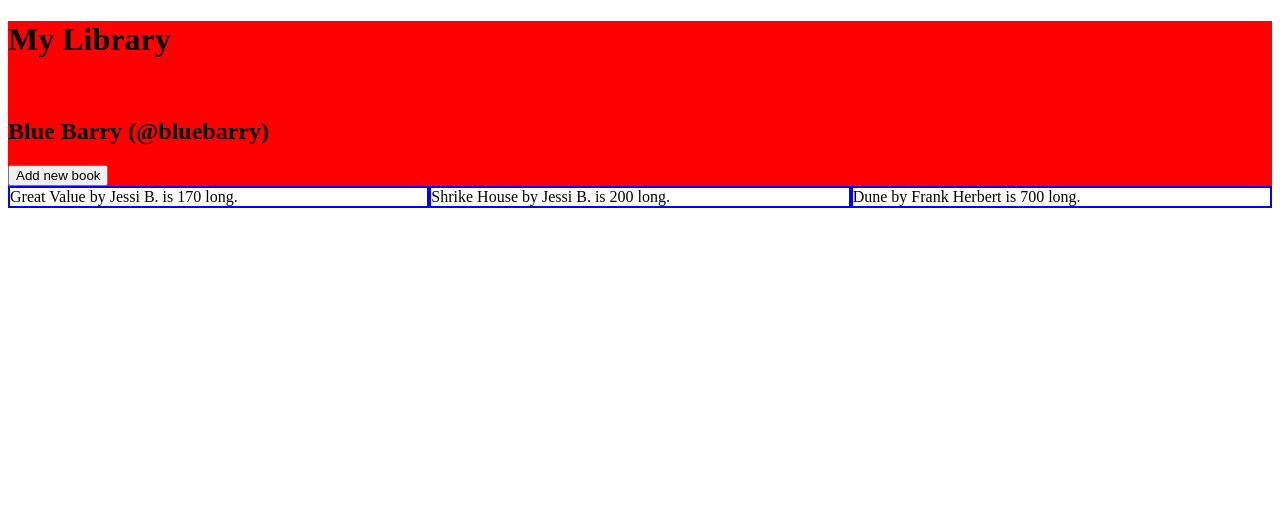
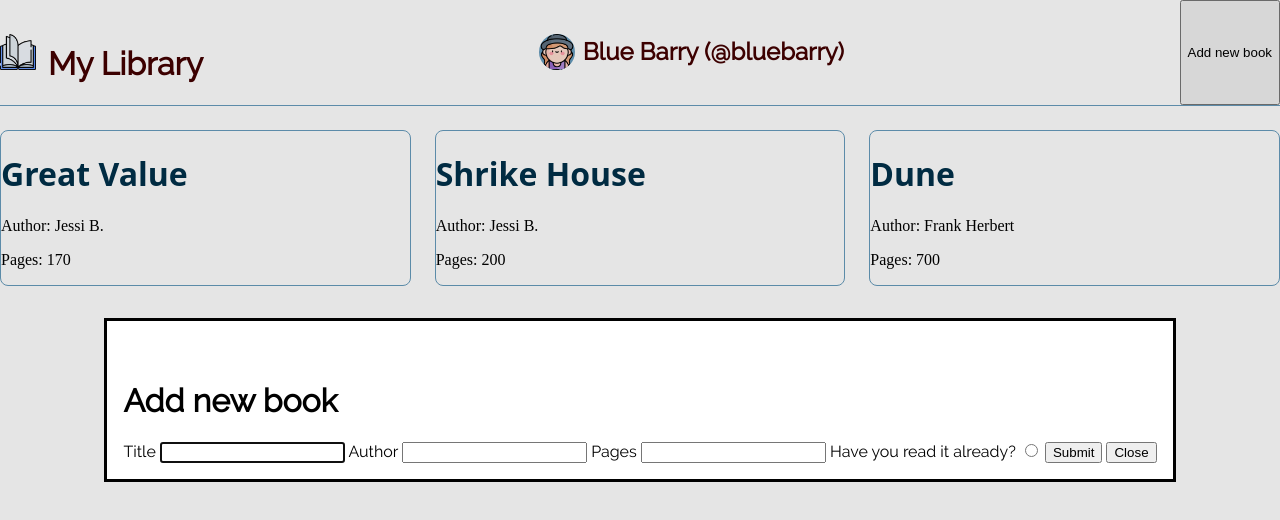
Before and after one commit to baumjessi/library, a plain HTML site: page index.html in a window 1280 px wide. Both pictures are taken after a click on the button "Add new book". Drawn offline with Linux system fonts and the light colour scheme.

Commit message:
Add "new book" dialog box & update nav stylings
Add a dialog box that appears when the user clicks the "add new book"
button. Flesh out the skeleton of a dialog form that collects the
various properties of the book. Style the top navigation to enhance
 user experience.

```diff
--- a/index.html
+++ b/index.html
@@ -8,12 +8,28 @@
 </head>
 <body>
     <div class="top-nav">
-        <h1>My Library</h1>
-        <div user>
-            <img>
+        <div class="nav-logo">
+            <img src="media/book.png" alt="An open book">
+            <h1>My Library</h1>
+        </div>
+        <div class=user>
+            <img src="media/blue.png" alt="A girl in a hat">
             <h2>Blue Barry (@bluebarry)</h2>
         </div>
         <button id="add-btn">Add new book</button>
+        <dialog id="new-book-dialog">
+            <h1>Add new book</h1>
+            <label for="title">Title</label>
+            <input type="text" id="title" name="title">
+            <label for="author">Author</label>
+            <input type="text" id="author" name="author">
+            <label for="pages">Pages</label>
+            <input type="text" id="pages" name="pages">
+            <label for="has-read">Have you read it already?</label>
+            <input type="radio" id="has-read" name="has-read">
+            <button id="dialog-submit">Submit</button>
+            <button id="dialog-close">Close</button>
+        </dialog>
     </div>
     <div class="card-body" id="card-body">
     </div>
--- a/main.js
+++ b/main.js
@@ -31,10 +31,52 @@ let cardBody = document.getElementById("card-body");
 function displayBook() {
   myLibrary.forEach(Book => {
     let newCard = document.createElement('div');
-    newCard.textContent = `${Book.title} by ${Book.author} is ${Book.pages} long.`;
     newCard.className = "card";
     cardBody.appendChild(newCard);
-  }
+    let title = document.createElement('h1');
+    title.textContent = `${Book.title}`;
+    newCard.appendChild(title);
+    let author = document.createElement('p');
+    author.textContent = `Author: ${Book.author}`;
+    newCard.appendChild(author);
+    let pages = document.createElement('p');
+    pages.textContent = `Pages: ${Book.pages}`;
+    newCard.appendChild(pages);
+    let hasRead = document.createElement('p');
+    newCard.appendChild(hasRead);
+    if (hasRead = true) {
+      hasRead.textContent = "Read! :)";
+    }
+    else if (hasRead = false) {
+      hasRead.textContent = "Not read yet. :(";
+    }
+    }
 )};
 
 displayBook(myLibrary);
+
+const addBtn = document.getElementById("add-btn");
+const newBookDialog = document.getElementById("new-book-dialog");
+newBookDialog.returnValue = "new Book";
+
+addBtn.addEventListener("click", (e)=> {
+  newBookDialog.showModal();
+});
+
+const dialogCloseBtn = document.getElementById("dialog-close");
+
+dialogCloseBtn.addEventListener("click", e => {
+  newBookDialog.close();
+});
+
+newBookDialog.addEventListener("click", e => {
+  const dialogDimensions = newBookDialog.getBoundingClientRect()
+  if (
+    e.clientX < dialogDimensions.left ||
+    e.clientX > dialogDimensions.right ||
+    e.clientY < dialogDimensions.top ||
+    e.clientY > dialogDimensions.bottom
+  ) {
+   newBookDialog.close()
+  }
+})
--- a/style.css
+++ b/style.css
@@ -1,12 +1,94 @@
+/* main page stylings */
+
+@font-face {
+    font-family: 'Raleway Regular';
+    font-weight: 400;
+    src: url('media/raleway-regular-webfont.woff') format('woff'),
+         url('media/raleway-regular-webfont.woff2') format('woff2');
+}
+
+html, body {
+    height: 100%;
+    width: 100%;
+    margin: 0;
+    padding: 0;
+}
+
+body {
+    background-color: white;
+}
+
+
+:root {
+    --dark-red: rgb(67, 0, 0);
+    --light-blue: #669bbc;
+    --dark-blue: #003049;;
+}
+
+/* top navigation */
+
 .top-nav {
-    background-color: red;
+    color: var(--dark-red);
+    background-color: white;
+    font-family: 'Raleway Regular', system-ui, -apple-system, BlinkMacSystemFont,
+    'Segoe UI', Roboto, Oxygen, Ubuntu, Cantarell, 'Open Sans',
+    'Helvetica Neue', sans-serif
 }
+
+.top-nav img {
+    height: 36px;
+    width: 36px;
+}
+
+.top-nav h1 {
+    padding-top: 24px;
+}
+
+.nav-logo,
+.user {
+    display: flex;
+    align-items: center;
+}
+
+.nav-logo {
+    gap: 12px;
+}
+
+.user {
+    gap: 8px;
+}
+
+.user img {
+    border-radius: 90px;
+    background-color: var(--light-blue);
+}
+
+.top-nav {
+    display: flex;
+    justify-content: space-between;
+    margin-bottom: 24px;
+    border-bottom: 1px solid var(--light-blue);
+    position: sticky;
+    top: 0;
+}
+
+/* body & cards */
 
 .card-body {
     display: grid;
     grid-template-columns: repeat(auto-fit, minmax(250px, 1fr));
+    gap: 24px;
 }
 
 .card {
-    border: 2px solid blue;
+    background-color: white;
+    border-radius: 8px;
+    border: solid 1px var(--light-blue);
 }
+
+.card h1 {
+    font-family: system-ui, -apple-system,
+    BlinkMacSystemFont, 'Segoe UI', Roboto, Oxygen, Ubuntu,
+    Cantarell, 'Open Sans', 'Helvetica Neue', sans-serif;
+    color: var(--dark-blue);
+}
```
Also changed, not shown: media/blue.png (added), media/book.png (added), media/raleway-regular-webfont.woff (added), media/raleway-regular-webfont.woff2 (added).
